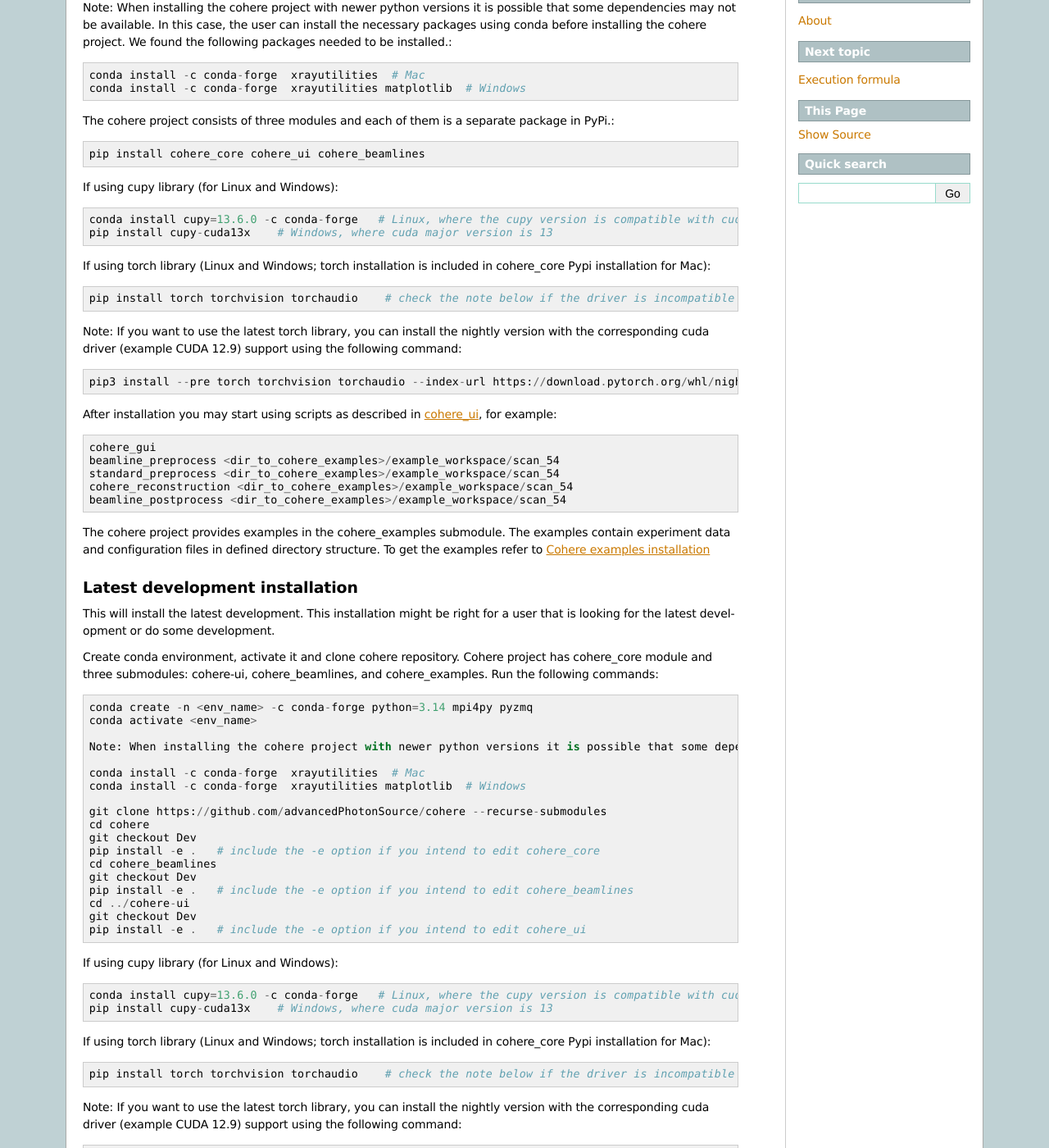
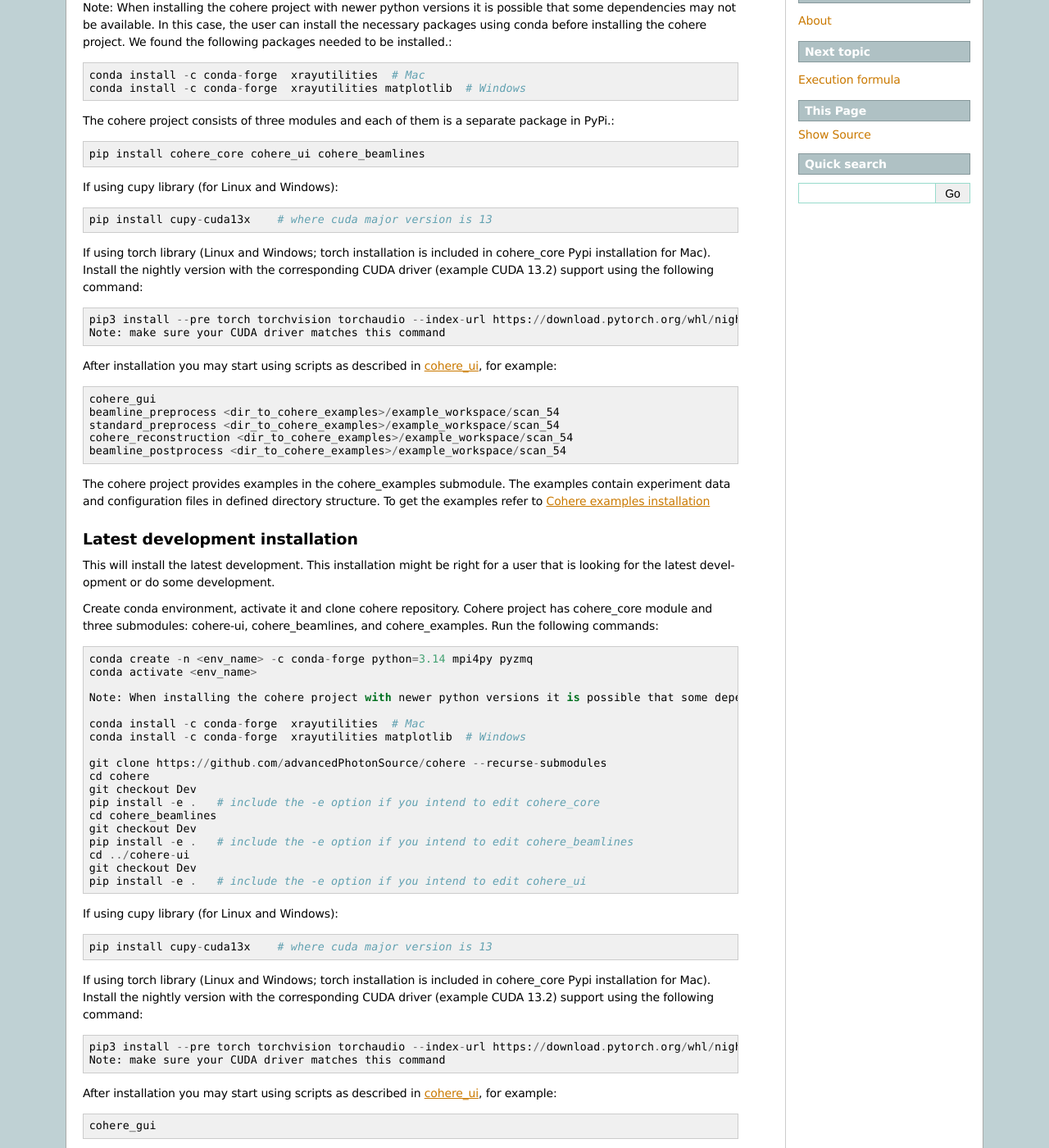
Before and after one commit to AdvancedPhotonSource/cohere, a Sphinx documentation site: the page built from docs/source/installation.rst, in a window 1280 px wide and 1400 px high, scrolled down 266 px. Shown: the whole window at 82% size. Built offline with Sphinx 7.4.7, drawn with Linux system fonts in a browser that asks for light colours.

Commit message:
updated installation docs

```diff
--- a/docs/source/installation.rst
+++ b/docs/source/installation.rst
@@ -21,16 +21,13 @@
 
 If using cupy library (for Linux and Windows)::
 
-    conda install cupy=13.6.0 -c conda-forge   # Linux, where the cupy version is compatible with cuda driver; this version is compatible with CUDA 12.9
-    pip install cupy-cuda13x    # Windows, where cuda major version is 13
+    pip install cupy-cuda13x    # where cuda major version is 13
 
-If using torch library (Linux and Windows; torch installation is included in cohere_core Pypi installation for Mac)::
+If using torch library (Linux and Windows; torch installation is included in cohere_core Pypi installation for Mac).
+Install the nightly version with the corresponding CUDA driver (example CUDA 13.2) support using the following command::
 
-    pip install torch torchvision torchaudio    # check the note below if the driver is incompatible
-
-Note: If you want to use the latest torch library, you can install the nightly version with the corresponding cuda driver (example CUDA 12.9) support using the following command::
-
-    pip3 install --pre torch torchvision torchaudio --index-url https://download.pytorch.org/whl/nightly/cu129
+    pip3 install --pre torch torchvision torchaudio --index-url https://download.pytorch.org/whl/nightly/cu132
+    Note: make sure your CUDA driver matches this command
 
 After installation you may start using scripts as described in  :ref:`api_cohere_ui`, for example::
 
@@ -72,16 +69,13 @@
 
 If using cupy library (for Linux and Windows)::
 
-    conda install cupy=13.6.0 -c conda-forge   # Linux, where the cupy version is compatible with cuda driver; this version is compatible with CUDA 12.9
-    pip install cupy-cuda13x    # Windows, where cuda major version is 13
+    pip install cupy-cuda13x    # where cuda major version is 13
 
-If using torch library (Linux and Windows; torch installation is included in cohere_core Pypi installation for Mac)::
+If using torch library (Linux and Windows; torch installation is included in cohere_core Pypi installation for Mac).
+Install the nightly version with the corresponding CUDA driver (example CUDA 13.2) support using the following command::
 
-    pip install torch torchvision torchaudio    # check the note below if the driver is incompatible
-
-Note: If you want to use the latest torch library, you can install the nightly version with the corresponding cuda driver (example CUDA 12.9) support using the following command::
-
-    pip3 install --pre torch torchvision torchaudio --index-url https://download.pytorch.org/whl/nightly/cu129
+    pip3 install --pre torch torchvision torchaudio --index-url https://download.pytorch.org/whl/nightly/cu132
+    Note: make sure your CUDA driver matches this command
 
 After installation you may start using scripts as described in  :ref:`api_cohere_ui`, for example::
 
```
